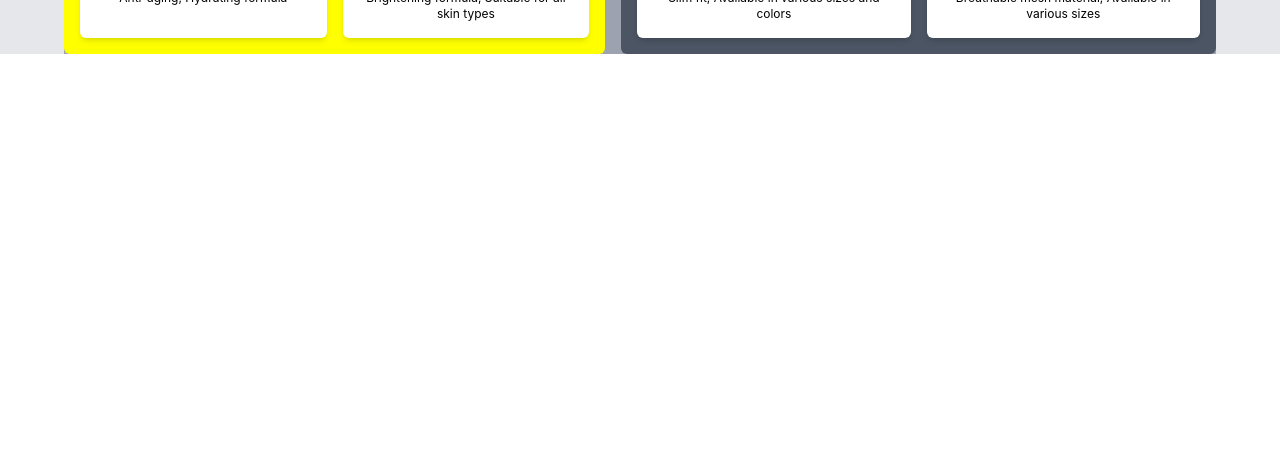
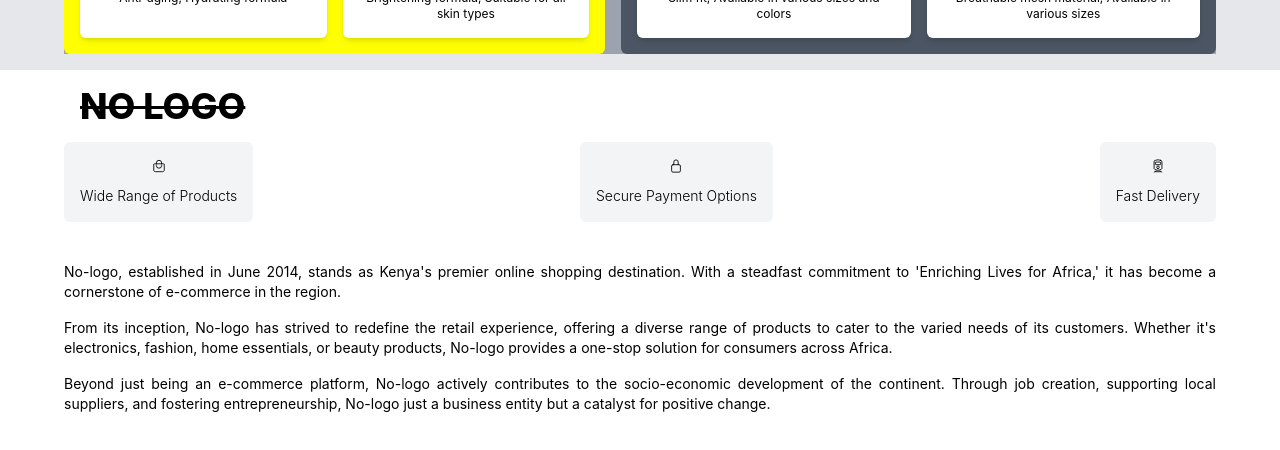
Before and after one commit to philipNgungi037/finishes, a React (Create React App) app: page / in a window 1280 px wide. Shown: the part 2066-2516 px from the top of the page. Before the commit the page ends 2120 px from the top, so only its background shows below. Built offline with nearby package versions, Linux system fonts and the light colour scheme.

Commit message:
:art: Render about-us into landing page.

```diff
--- a/src/pages/langing-page/LandingPage.jsx
+++ b/src/pages/langing-page/LandingPage.jsx
@@ -5,6 +5,7 @@ import TopOffers from '../../components/landing-page/products/TopOffers'
 import AllCategories from '../../components/landing-page/products/AllCategories'
 import Affordable from '../../components/landing-page/products/Affordable'
 import ClothesAndBeauty from '../../components/landing-page/products/ClothesAndBeauty'
+import AboutUs from '../../components/landing-page/about-us/About-us'
 
 const LandingPage = () => {
   return (
@@ -14,6 +15,7 @@ const LandingPage = () => {
       <TopOffers/>
       <Affordable/>
       <ClothesAndBeauty/>
+      <AboutUs/>
       {/* <AllProducts/> */}
     </div>
   )
```
